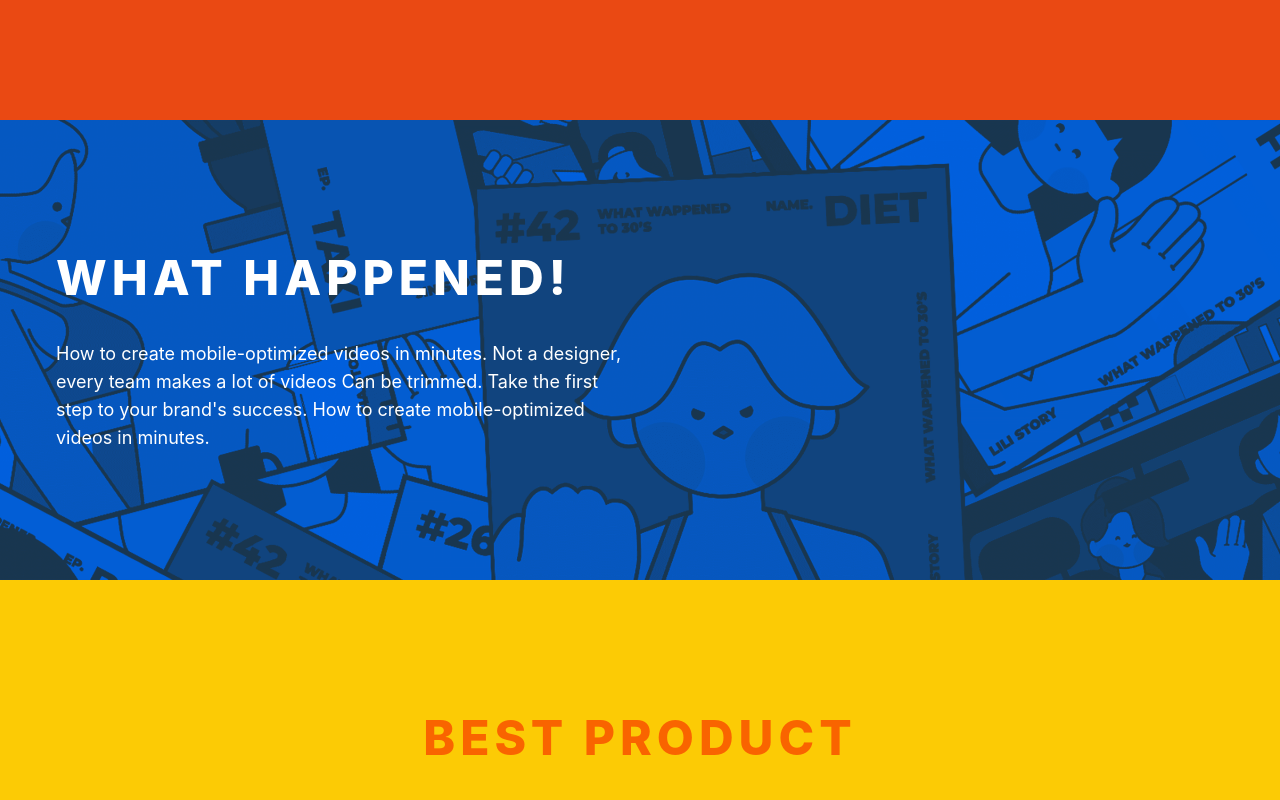
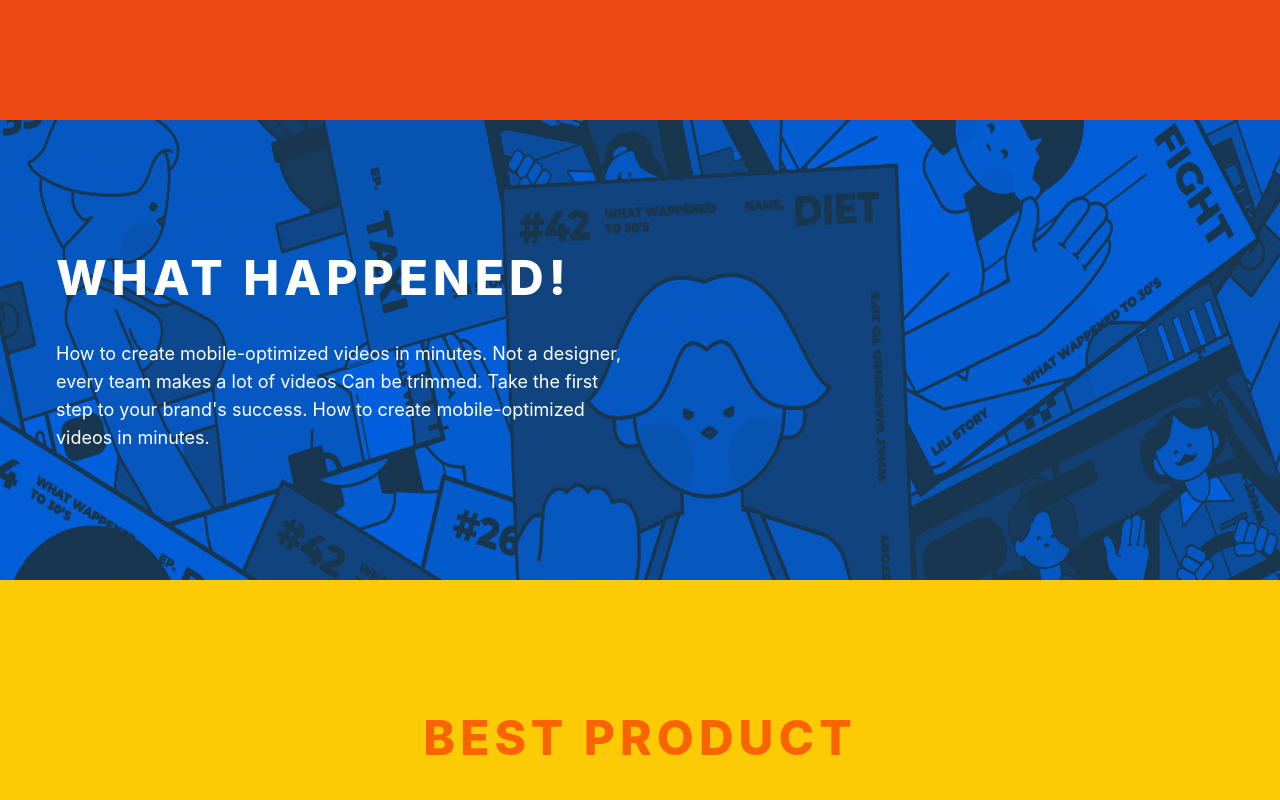
Before and after one commit to congtuan2608/TOASTCANVAS-TEST, a React (Vite) app: page / in a window 1280 px wide. Shown: the part 760-1560 px from the top of the page. Built offline with nearby package versions, Linux system fonts and the light colour scheme.

Commit message:
change file path

```diff
--- a/src/pages/home/index.jsx
+++ b/src/pages/home/index.jsx
@@ -1,6 +1,6 @@
 import { Product } from "../../components";
+import introduction from "../../assets/images/introduction-bg@3x.png";
 import main_banner from "../../assets/images/main-banner@3x.png";
-import introduction from "../../assets/images/introduction-bg@3x.png";
 import producticon_01 from "../../assets/images/producticon-01.png";
 import best_image_01 from "../../assets/images/best-image-01@3x.png";
 import producticon_02 from "../../assets/images/producticon-02.png";
@@ -13,7 +13,7 @@ import object_02 from "../../assets/images/object-02.png";
 import object_03 from "../../assets/images/object-03.png";
 import object_04 from "../../assets/images/object-04.png";
 import object_05 from "../../assets/images/object-05.png";
-import object_07 from "../../assets/images/object-06.png";
+import object_07 from "../../assets/images/object-07.png";
 import img from "../../assets/images/img.png";
 import news_object_02 from "../../assets/images/news-object-02.png";
 import news_object_03 from "../../assets/images/news-object-03.png";
@@ -25,6 +25,12 @@ import news_object_05 from "../../assets/images/news-object-05.png";
 import video_object_05 from "../../assets/images/video-object-05.png";
 import video_object_06 from "../../assets/images/video-object-06.png";
 import video_object_07 from "../../assets/images/video-object-07.png";
+import video_object_01 from "../../assets/images/video-object-01.png";
+import video_object_02 from "../../assets/images/video-object-02.png";
+import video_object_03 from "../../assets/images/video-object-03.png";
+import video_object_04 from "../../assets/images/video-object-04.png";
+import video_object_08 from "../../assets/images/video-object-08.png";
+import video_object_09 from "../../assets/images/video-object-09.png";
 
 export const HomePage = () => {
   return (
@@ -37,9 +43,14 @@ export const HomePage = () => {
         />
       </div>
       <div
-        className={`bg-introduction-bg px-10 py-32 max-sm:py-16 bg-cover bg-no-repeat bg-center flex flex-col gap-12 items-start justify-center`}
+        className={`px-10 py-32 max-sm:py-16 flex flex-col gap-12 items-start justify-center relative`}
       >
-        <div className="max-w-8xl w-full m-auto flex flex-col gap-8 px-4">
+        <img
+          src={introduction}
+          alt=""
+          className="absolute bg-cover w-full h-full bg-center left-0 right-0 z-0"
+        />
+        <div className="max-w-8xl w-full m-auto flex flex-col gap-8 px-4 z-10">
           <h1 className="font-extrabold text-5xl text-white leading-tight tracking-[5px] max-sm:text-center max-sm:text-4xl">
             WHAT HAPPENED!
           </h1>
@@ -269,27 +280,27 @@ export const HomePage = () => {
           className="absolute top-64 right-[16%] max-sm:size-20 max-sm:-right-[8%] max-sm:top-[13%] max-lg:right-[10%] max-md:right-[0%]"
         />
         <img
-          src="./src/assets/images/video-object-04.png"
+          src={video_object_04}
           className="absolute top-1/4 -left-[19%] max-sm:size-36 max-sm:top-1/3 max-sm:-left-[15%]"
         />
         <img
-          src="./src/assets/images/video-object-09.png"
+          src={video_object_09}
           className="absolute top-1/2 -right-[9%] max-sm:top-1/3 max-sm:size-40 max-sm:-right-[20%]"
         />
         <img
-          src="./src/assets/images/video-object-08.png"
+          src={video_object_08}
           className="absolute bottom-0 -right-[10%] max-sm:size-60 max-sm:bottom-[10%] max-sm:-right-[30%] max-lg:size-80"
         />
         <img
-          src="./src/assets/images/video-object-03.png"
+          src={video_object_03}
           className="absolute bottom-48 left-[11%] max-sm:-left-[5%] max-sm:size-20 max-sm:bottom-56 max-lg:size-24 max-lg:bottom-52 max-lg:left-[8%]"
         />
         <img
-          src="./src/assets/images/video-object-01.png"
+          src={video_object_01}
           className="absolute bottom-0 left-[15%] max-sm:w-40 max-sm:bottom-[8%] max-sm:left-[5%] max-lg:w-80"
         />
         <img
-          src="./src/assets/images/video-object-02.png"
+          src={video_object_02}
           className="absolute bottom-36 right-1/3 max-sm:size-10 max-sm:bottom-52"
         />
         <div className="w-full m-auto flex flex-col justify-center items-center gap-8 px-4 z-30">
--- a/tailwind.config.js
+++ b/tailwind.config.js
@@ -1,4 +1,5 @@
 /** @type {import('tailwindcss').Config} */
+
 export default {
   content: ["./index.html", "./src/**/*.{js,ts,jsx,tsx}"],
   theme: {
@@ -13,7 +14,7 @@ export default {
       },
       backgroundImage: {
         "main-banner": "url('./src/assets/images/main-banner@3x.png')",
-        "introduction-bg": "url('./src/assets/images/introduction-bg@3x.png')",
+        "introduction-bg": `url('./src/assets/images/introduction-bg@3x.png')`,
       },
       screens: {
         ss: "480px",
```
